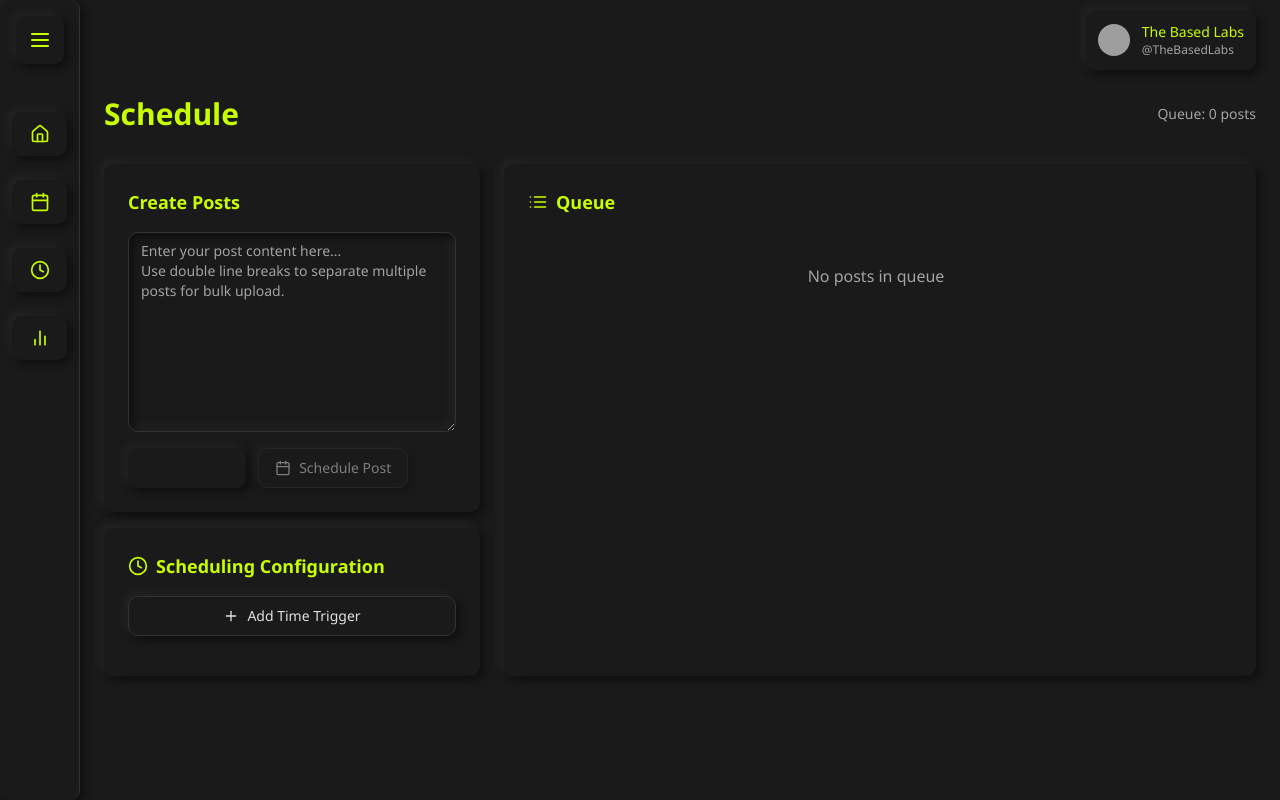
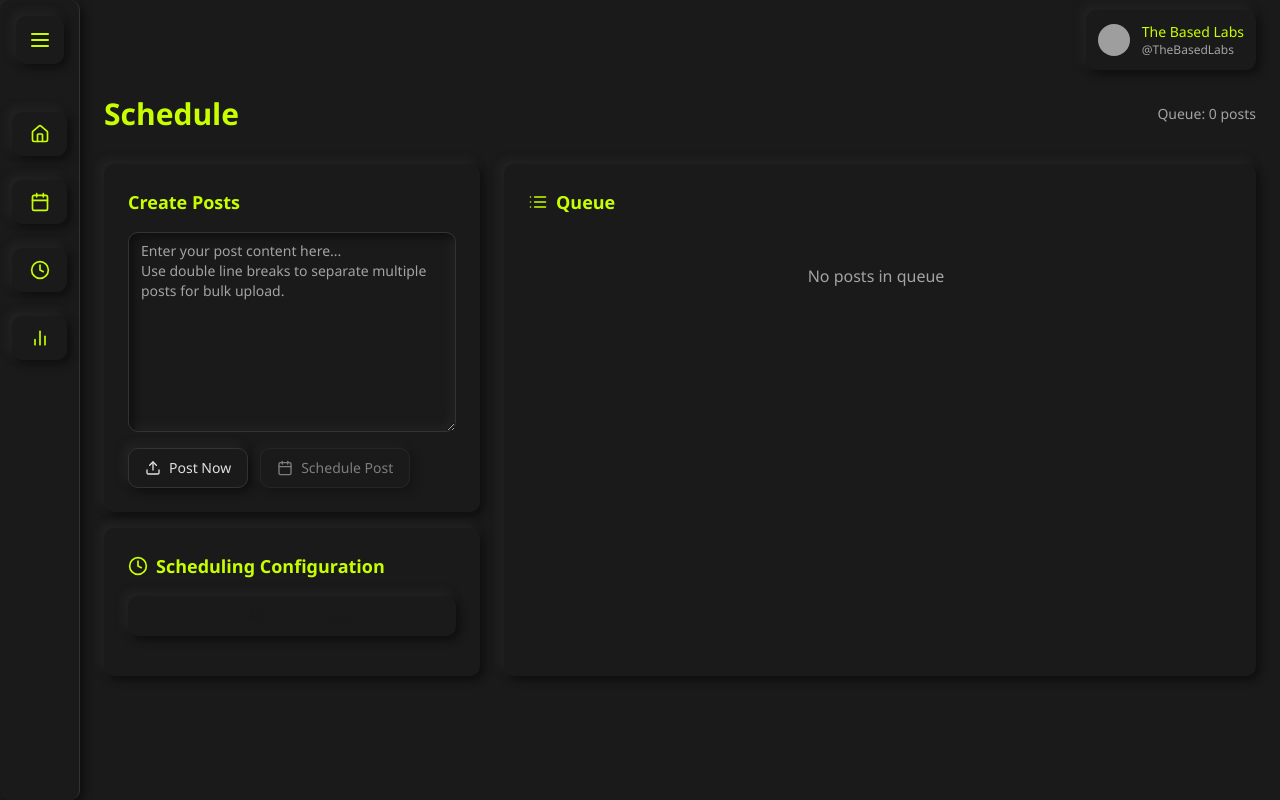
Before and after one commit to rythwik-open/tweet-scheduler-nexus, a React (Vite) app: page /schedule in a window 1280 px wide. Built offline with nearby package versions, Linux system fonts and the light colour scheme; grey boxes are pictures that could not be loaded.

Commit message:
Fix: Apply consistent button styles
Apply consistent button styles across the schedule page and remove hover effects.

```diff
--- a/src/components/layout/MainLayout.tsx
+++ b/src/components/layout/MainLayout.tsx
@@ -1,3 +1,4 @@
+
 import { useState } from 'react';
 import { Menu, Home, Calendar, Clock, BarChart2 } from 'lucide-react';
 import NavItem from './NavItem';
@@ -15,7 +16,7 @@ const MainLayout = ({ children }: { children: React.ReactNode }) => {
         <div className="h-20 flex items-center justify-center">
           <button
             onClick={() => setIsExpanded(!isExpanded)}
-            className="neumorphic p-3 rounded-lg button-inflated active:pressed"
+            className="neumorphic p-3 rounded-lg active:pressed"
           >
             <Menu className="h-6 w-6 text-primary" />
           </button>
@@ -32,7 +33,7 @@ const MainLayout = ({ children }: { children: React.ReactNode }) => {
       <main className={`transition-all duration-300 ${isExpanded ? 'ml-64' : 'ml-20'}`}>
         <header className="h-20 fixed top-0 right-0 left-0 bg-background z-20 flex items-center justify-end px-6">
           <div className={`transition-all duration-300`}>
-            <div className="neumorphic p-3 rounded-lg button-inflated">
+            <div className="neumorphic p-3 rounded-lg active:pressed">
               <div className="flex items-center gap-3">
                 <img
                   src="https://pbs.twimg.com/profile_images/1841778545925767168/rNZJA_j5_400x400.jpg"
--- a/src/components/schedule/TimeConfigList.tsx
+++ b/src/components/schedule/TimeConfigList.tsx
@@ -60,7 +60,7 @@ const TimeConfigList = () => {
 
         <Dialog>
           <DialogTrigger asChild>
-            <Button variant="outline" className="w-full neumorphic rounded-full active:pressed">
+            <Button className="w-full neumorphic rounded-full active:pressed">
               <Plus className="h-4 w-4" />
               Add Time Trigger
             </Button>
--- a/src/pages/Schedule.tsx
+++ b/src/pages/Schedule.tsx
@@ -1,3 +1,4 @@
+
 import { useState } from 'react';
 import { Calendar, Upload } from 'lucide-react';
 import { Card } from '@/components/ui/card';
@@ -59,6 +60,7 @@ Use double line breaks to separate multiple posts for bulk upload."
                 <Button
                   onClick={handlePostNow}
                   className="neumorphic rounded-full active:pressed"
+                  variant="outline"
                 >
                   <Upload className="h-4 w-4" />
                   Post Now
```
